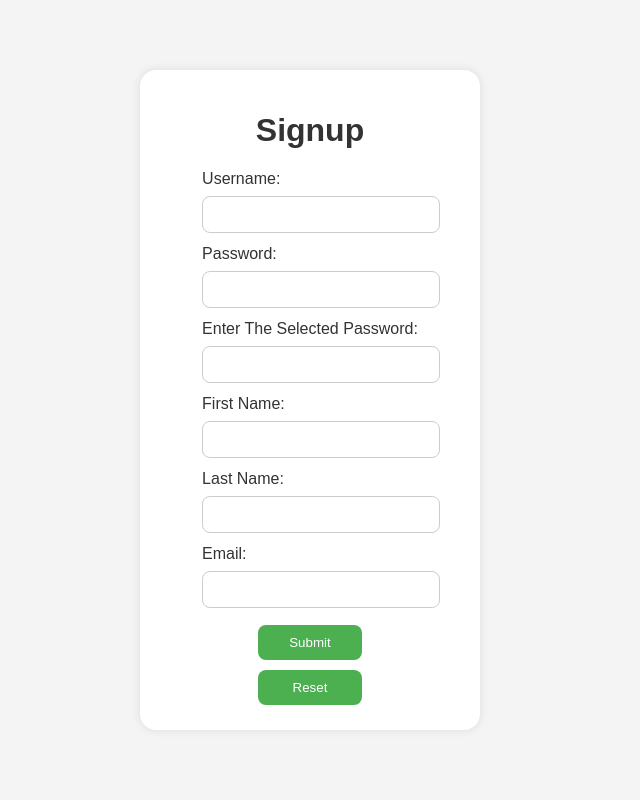
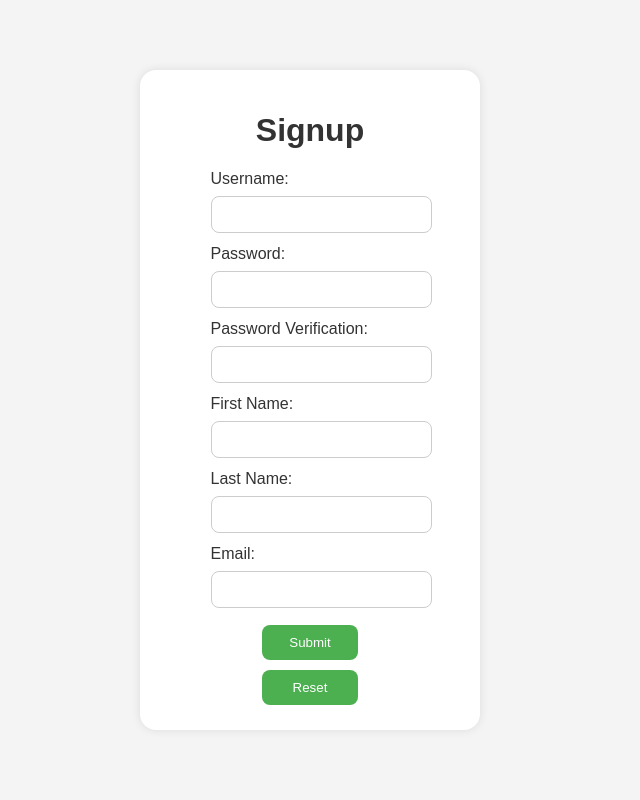
Before and after one commit to yojobama/school-computer-science-web-project, a Flask app: page /signup in a window 1280 px wide. Shown: the part 48-848 px from the top of the page, without its empty margins (330-970 px from the left). Run offline with Flask 2, Linux system fonts and the light colour scheme; data comes from the database, SQL or seed files in the repository; both versions use the stored data as it was after the commit.

Commit message:
changing a small detail in the signup thingy

```diff
--- a/NewProject/NewProject/templates/signup.html
+++ b/NewProject/NewProject/templates/signup.html
@@ -19,7 +19,7 @@
             <input type="password" id="password" name="password" required />
             <p id="passwordErr" class="error"></p>
 
-            <label for="passwordCopy">Enter The Selected Password:</label>
+            <label for="passwordCopy">Password Verification:</label>
             <input type="password" id="passwordCopy" name="passwordCopy" required/>
             <p id="passwordCopyErr" class="error"></p>
 
```
Also changed, not shown: NewProject/NewProject/DB.db, NewProject/NewProject/static/images/3129931473.png (added).
